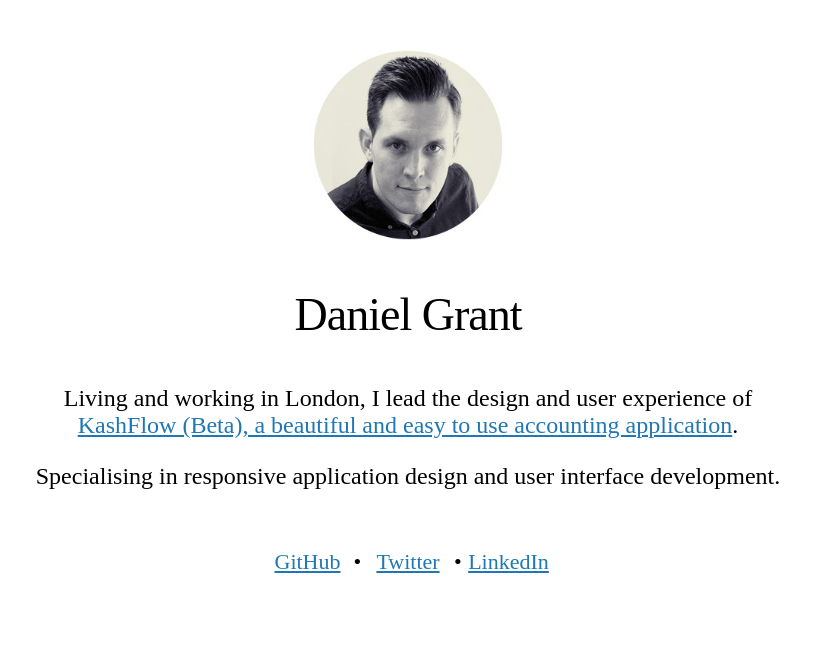
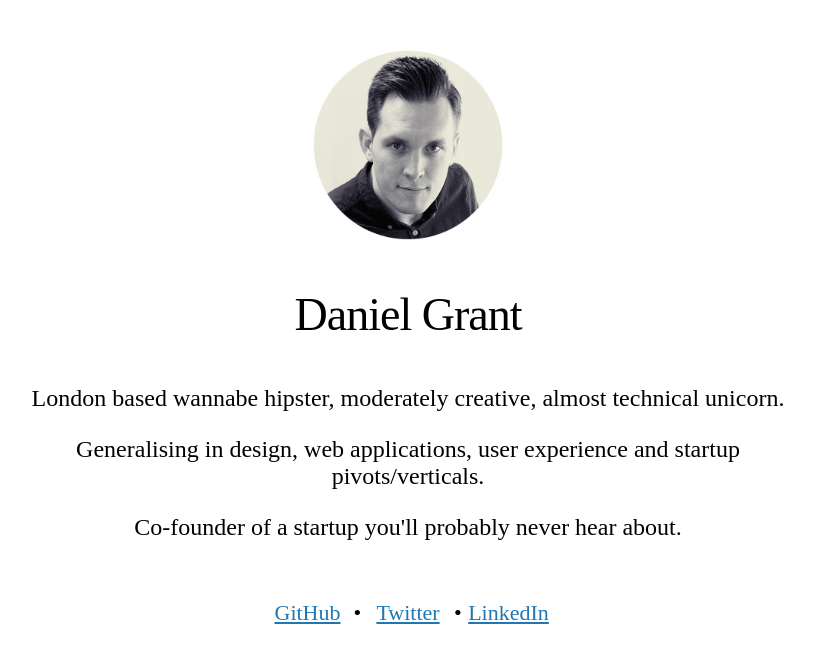
Before and after one commit to djgrant/djgrant.github.io, a Jekyll site: the page built from index.html, in a window 1280 px wide. Shown: the top 663 px of the page, without its empty margins (232-1046 px from the left). Built offline with Jekyll 4.4.1, drawn with Linux system fonts in a browser that asks for light colours; Markdown is read by kramdown in place of the engine named in the settings.

Commit message:
Update index.html

```diff
--- a/index.html
+++ b/index.html
@@ -6,8 +6,9 @@ title: Daniel Grant
 <div class="avatar"><img src="images/avatar.jpg"></div>
 <h1 class="title">Daniel Grant</h1>
 <div class="bio">
-  <p>Living and working in London, I lead the design and user experience of <a class="link" href="http://kf.cm/1gV7lfe" target="_blank">KashFlow (Beta), a beautiful and easy to use accounting application</a>.</p>
-  <p>Specialising in responsive application design and user interface development.</p>
+  <p>London based wannabe hipster, moderately creative, almost technical unicorn.</p>
+  <p>Generalising in design, web applications, user experience and startup pivots/verticals.</p>
+  <p>Co-founder of a startup you'll probably never hear about.</p>
 </div>
 <div class="socialLinks">
   <ul>
```
